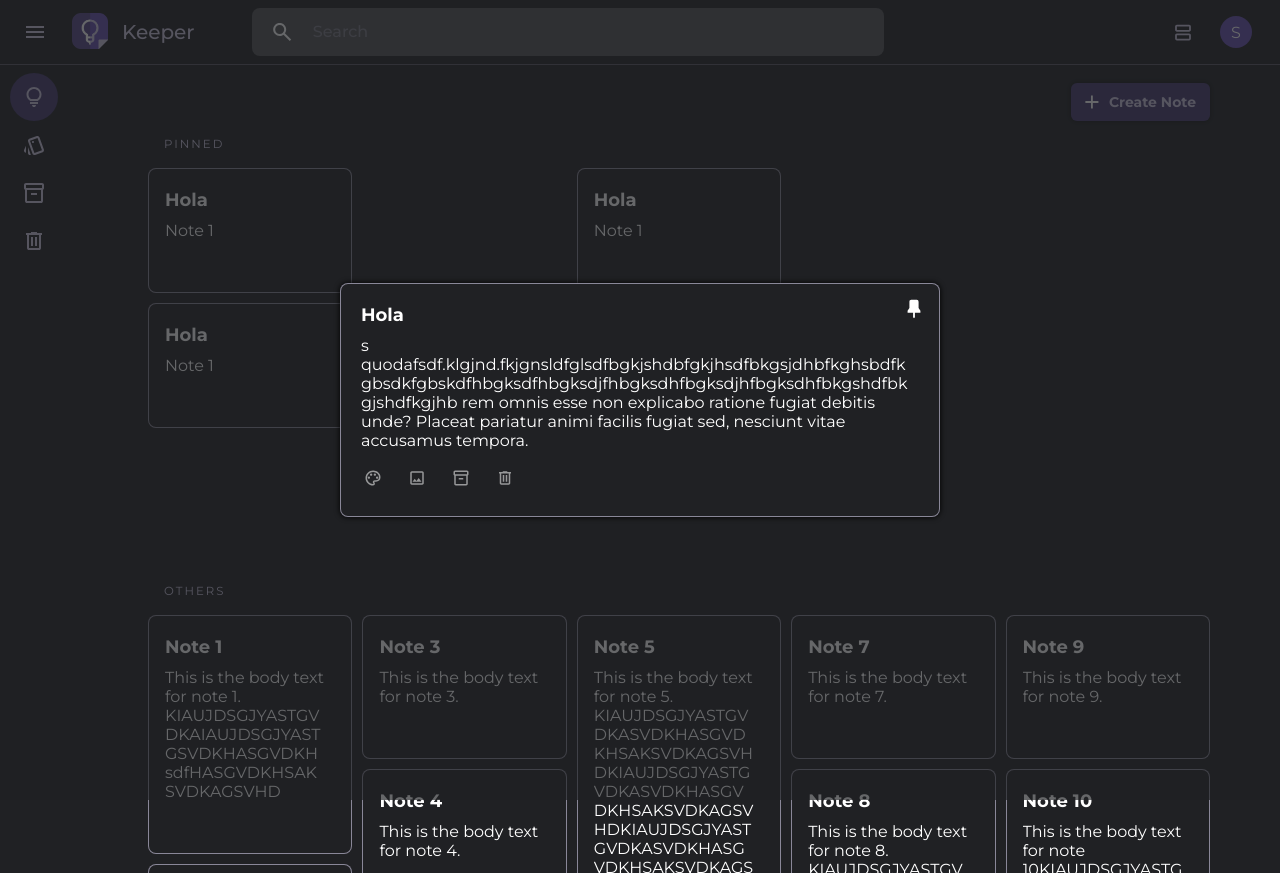
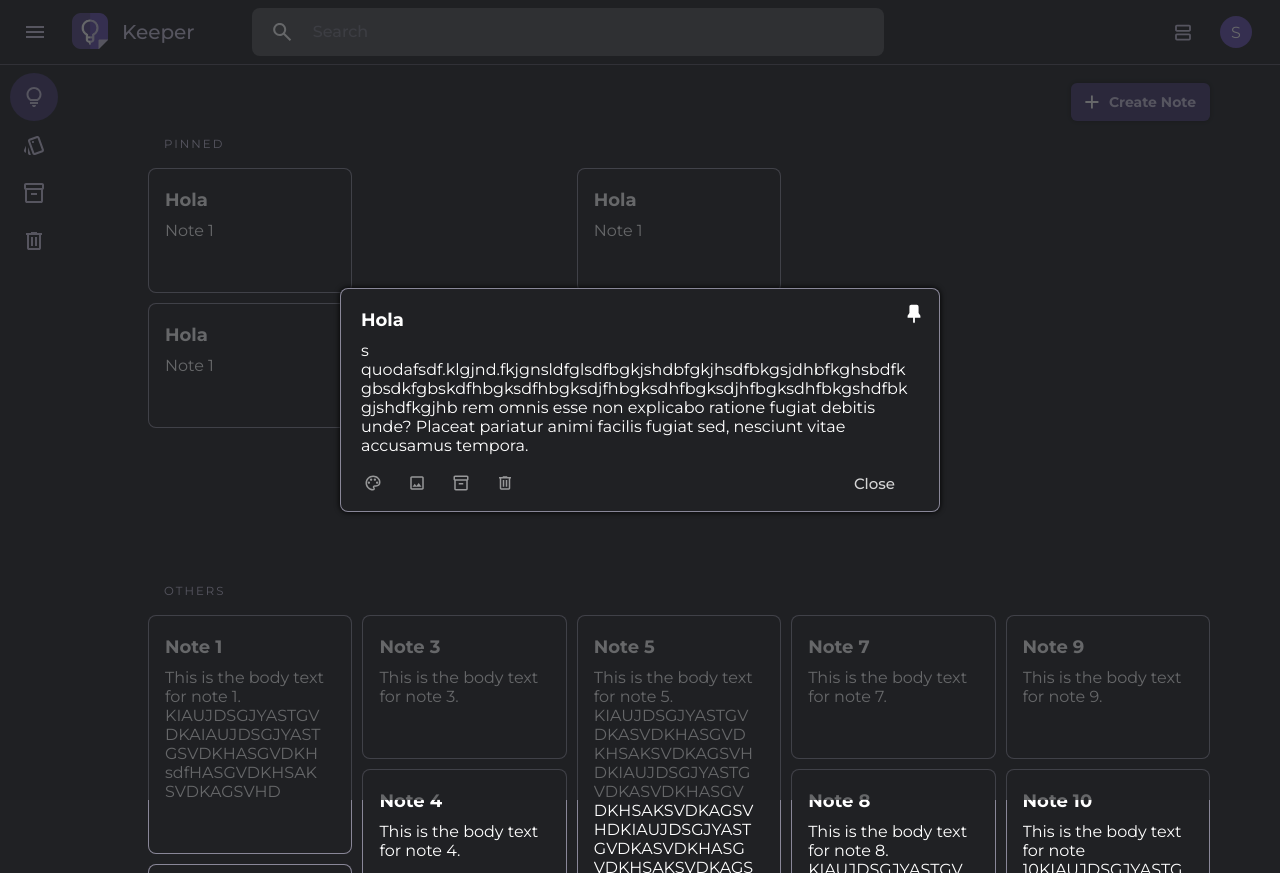
Before and after one commit to ShermanPI/Keeper, a React (Vite) app: page /home in a window 1280 px wide. Both pictures are taken after a click on the element 464 px from the left and 367 px from the top of the page. Built offline with nearby package versions, Linux system fonts and the light colour scheme.

Commit message:
fix: :bug: The invisible-note doesn't open when the user try to drag a text
When the user try to drag a text outside the note the invisible note doesn't open, and a close button was added inside the amplified notes

```diff
--- a/src/components/Note/Note.jsx
+++ b/src/components/Note/Note.jsx
@@ -5,9 +5,7 @@ import NoteForm from './NoteForm'
 export default function Note ({ children, title }) {
   const [noteText, setNoteText] = useState(children)
 
-  const saveNote = (e, { noteText }) => {
-    console.log(e.target)
-    e.stopPropagation()
+  const saveNote = ({ noteText }) => {
     setNoteText(noteText)
   }
 
--- a/src/components/Note/NoteForm.jsx
+++ b/src/components/Note/NoteForm.jsx
@@ -7,13 +7,16 @@ export default function NoteForm ({ className, children, title, noteBody, onSave
 
   const handleNoteClick = (e) => {
     e.stopPropagation()
-    setAmplified(true)
+    if (className !== 'invisible-note') {
+      setAmplified(true)
+    }
+    console.log('click to a nota ✅✅✅', noteTextRef.current.parentElement.parentElement)
   }
 
   const handleCloseAndSave = (e) => {
     e.stopPropagation()
     setAmplified(false)
-    onSave(e, { noteText: noteTextRef.current.textContent })
+    onSave({ noteText: noteTextRef.current.textContent })
   }
 
   return (
@@ -48,6 +51,7 @@ export default function NoteForm ({ className, children, title, noteBody, onSave
           <div className='note-action-button'>
             <DeleteIcon />
           </div>
+          <button onClick={handleCloseAndSave} className='close-note-btn'>Close</button>
         </div>
         {children}
       </div>
--- a/src/components/Note/assets/style/note.css
+++ b/src/components/Note/assets/style/note.css
@@ -11,6 +11,30 @@
   break-inside: avoid;
   cursor: auto;
   max-height: 50vh;
+}
+
+.close-note-btn{
+  cursor: pointer;
+  background-color: transparent;
+  margin-left: auto;
+  color: #ffffffd0;
+  border: none;
+  border-radius: 0.4rem;
+  font-size: 1.5rem;
+  padding-inline: 2.4rem;
+  font-weight: 500;
+}
+
+.close-note-btn:hover{
+  background-color: #ffffff15;
+}
+
+.ampliable-note .close-note-btn{
+  display: none;
+}
+
+.amplified-note .close-note-btn{
+  display: block;
 }
 
 .note p{
@@ -58,6 +82,7 @@
 .amplified-note{
   z-index: 3;
   padding: 2rem;
+  padding-bottom: 1rem;
   width: 100%;
   height: auto;
   max-width: 60rem;
@@ -208,7 +233,6 @@
   color: transparent;
   position: relative;
 }
-
 .invisible-note > input{
   color: transparent;
   background-color: transparent;
```
